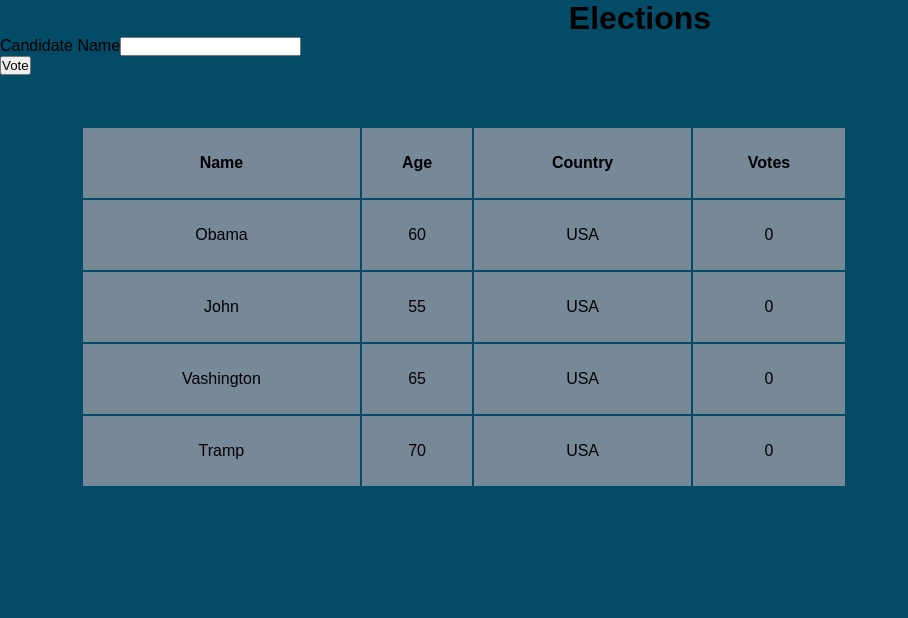
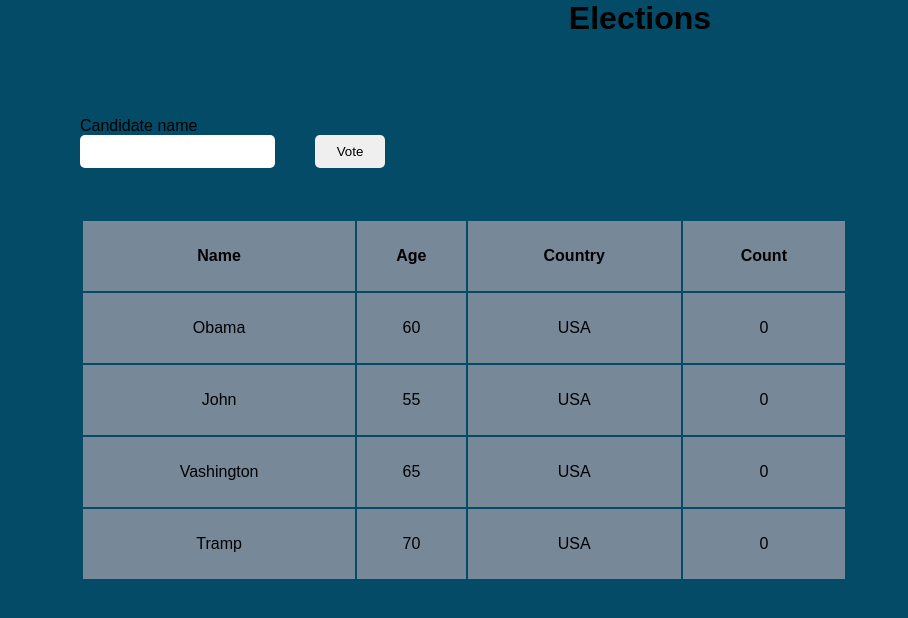
Before and after one commit to BoyakhchyanKaren/ACA_REACT_LESSONS, a React (Create React App) app: page / in a window 1280 px wide. Shown: the top 618 px of the page, without its empty margins (0-908 px from the left). Built offline with nearby package versions, Linux system fonts and the light colour scheme.

Commit message:
Update App.js

```diff
--- a/src/App.js
+++ b/src/App.js
@@ -1,80 +1,68 @@
-import { useState } from 'react';
 import './App.css';
+import {useState} from "react";
 
 function App() {
-  let initialState = [
+    const people = [
         {name:"Obama", age:"60", country:"USA", vote:0},
         {name:"John", age:"55", country:"USA", vote:0},
         {name:"Vashington", age:"65", country:"USA", vote:0},
         {name:"Tramp", age:"70", country:"USA", vote:0},
     ];
-  const def = {name:"", vote:0}
-  let [vote, setVote] = useState(def);
-  let [candidates, setCanditates] = useState(initialState);
-  let changeVote = () => {
-    switch(vote.name){
-      case "Obama":
-        let candidate1 = candidates.find(el => el.name === vote.name);
-        candidate1.vote++;
-        setCanditates([...candidates]);
-        setVote(def);
-        break;
-      case "John":
-        let candidate2 = candidates.find(el => el.name === vote.name);
-        candidate2.vote++;
-        setCanditates([...candidates]);
-        setVote(def);
-        break;
-      case "Vashington":
-        let candidate3 = candidates.find(el => el.name === vote.name);
-        candidate3.vote++;
-        setCanditates([...candidates]);
-        setVote(def);
-        break;
-      case "Tramp":
-        let candidate4 = candidates.find(el => el.name === vote.name);
-        candidate4.vote++;
-        setCanditates([...candidates]);
-        setVote(def);
-        break;
-      default:
-        console.log("A");
+    let [candidates, setCandidates] = useState(people);
+    let [text, setText] = useState("");
+    let handleClick = () => {
+        for (let i = 0; i < candidates.length; i++) {
+            if(candidates[i].name.includes(text)){
+                candidates[i].vote++;
+                setCandidates([...candidates]);
+            }else{
+                setCandidates(candidates)
+            };
         }
     };
     return (
         <>
-      <div className="App">
+            <h1>Elections</h1>
+            <div className="btn-label-container">
+                <form className="form-container">
                     <div>
-          <h1>Elections</h1>
-        </div>
-        <div className='inp-btn'>
-          <div className='inp2'>
-            <label>Candidate Name</label>
+                        <label htmlFor="for-name">Candidate name</label>
                         <input
-            type="text"
-            value={vote.name}
-            onChange={(e) => setVote({...vote, name:e.target.value})}
+                            value={text}
+                            id="for-name"
+                            className="inp"
+                            onChange={(e) => setText(e.target.value)}
                         />
                     </div>
+                    <div>
                         <button
-            onClick={changeVote}
-          >Vote</button>
+                            type="button"
+                            className="btn"
+                            onClick={() => {
+                                handleClick();
+                                setText("")
+                            }}
+                        >
+                            Vote
+                        </button>
                     </div>
-        <div className='table-div'>
+                </form>
+            </div>
+            <div>
                 <table>
                     <thead>
                         <tr>
                             <th>Name</th>
                             <th>Age</th>
                             <th>Country</th>
-                <th>Votes</th>
+                            <th>Count</th>
                         </tr>
                     </thead>
                     <tbody>
                     {
-                candidates.map((candidate, canditateIndex) =>{
+                        candidates.map((candidate, indexCandidate) => {
                             return (
-                    <tr key={canditateIndex}>
+                                <tr key={indexCandidate}>
                                     <td>{candidate.name}</td>
                                     <td>{candidate.age}</td>
                                     <td>{candidate.country}</td>
@@ -86,9 +74,8 @@ function App() {
                     </tbody>
                 </table>
             </div>
-      </div>
         </>
-  );
-}
+    )
+};
 
 export default App;
```
Lines whose indentation alone changed are shown as unchanged.
